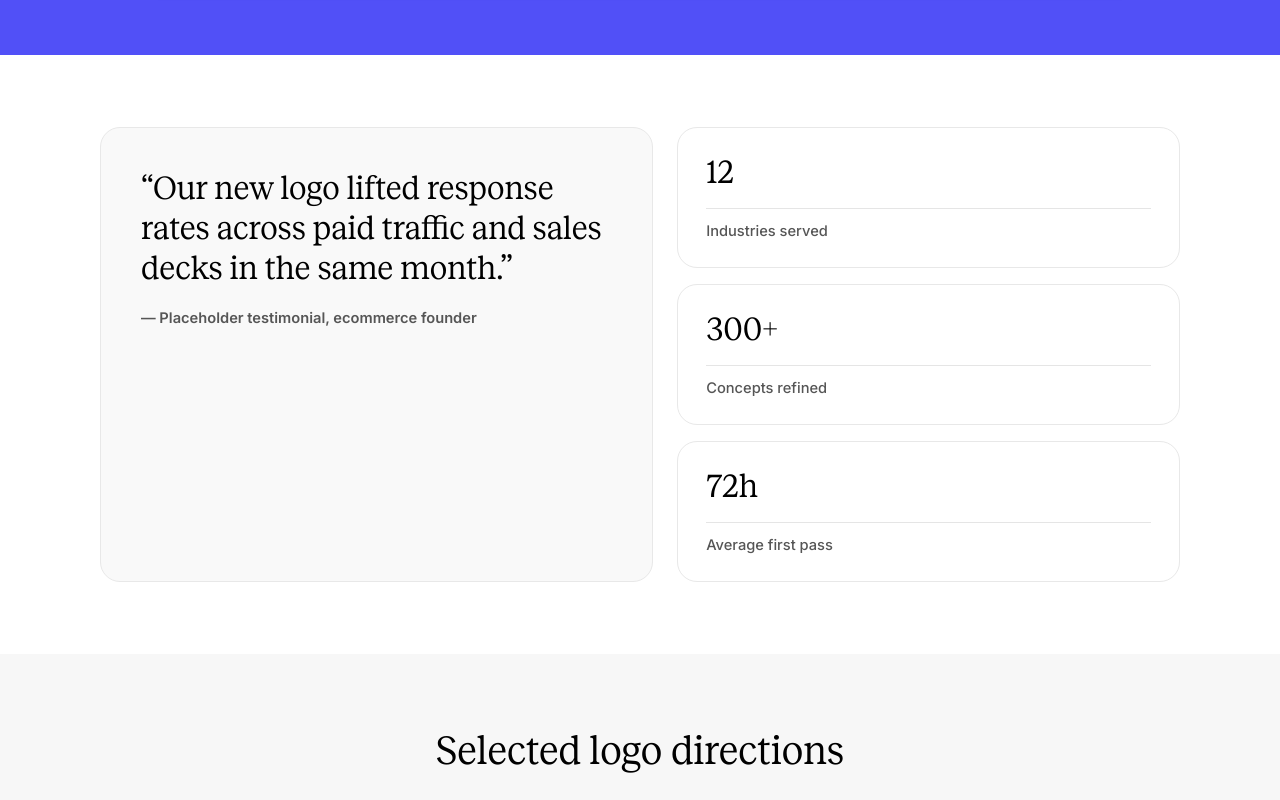
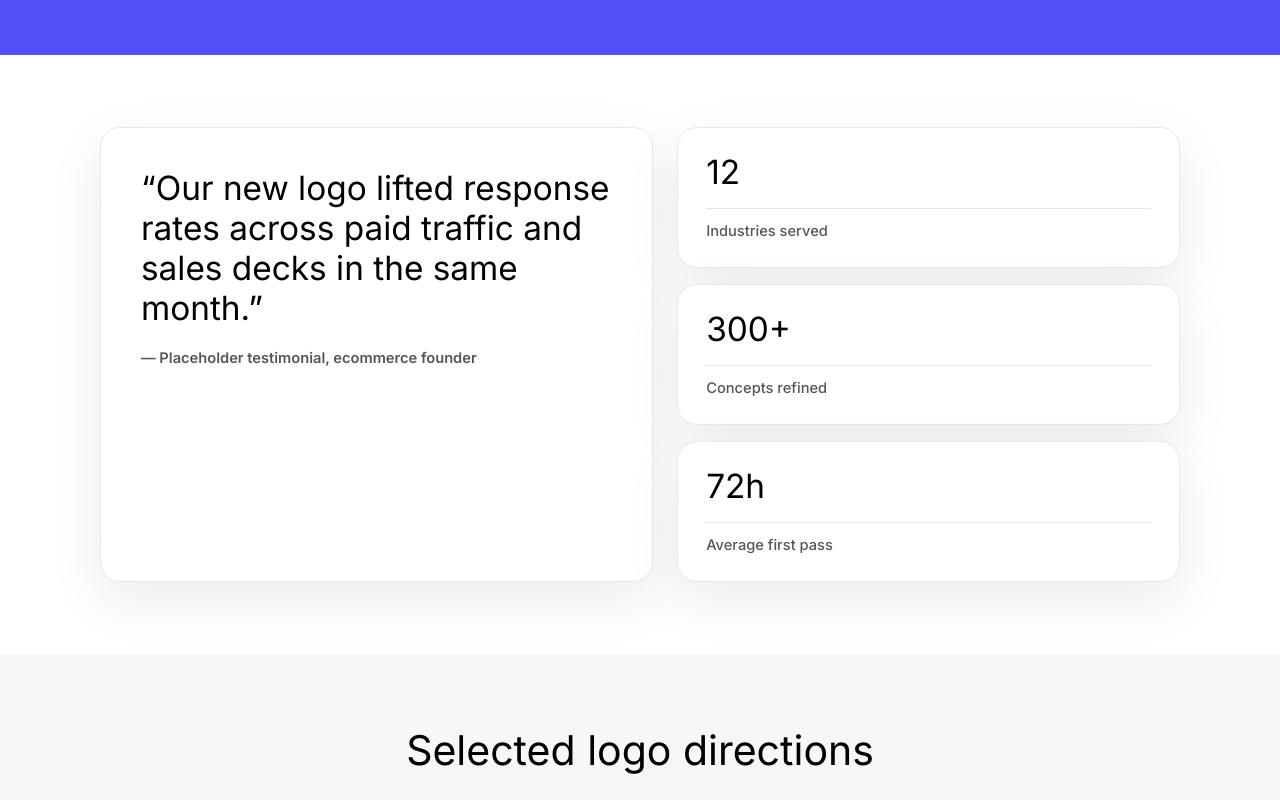
Before and after one commit to gericomaverick/logo-fountain, a Next.js app in the folder apps/web/: page /work in a window 1280 px wide. Shown: the part 860-1660 px from the top of the page. Built offline with nearby package versions, Linux system fonts and the light colour scheme.

Commit message:
feat(web): set Sfizia as heading font and tune proof section card styling

```diff
--- a/apps/web/src/app/globals.css
+++ b/apps/web/src/app/globals.css
@@ -10,7 +10,7 @@
   --color-background: var(--background);
   --color-foreground: var(--foreground);
   --font-sans: var(--font-inter);
-  --font-display: var(--font-reckless);
+  --font-display: var(--font-sfizia);
 }
 
 * {
@@ -25,7 +25,7 @@ body {
 }
 
 .font-display {
-  font-family: var(--font-reckless), Georgia, serif;
+  font-family: var(--font-display), Georgia, serif;
   font-weight: 400;
   letter-spacing: 0;
   line-height: 1.2;
--- a/apps/web/src/app/layout.tsx
+++ b/apps/web/src/app/layout.tsx
@@ -20,6 +20,17 @@ const reckless = localFont({
   ],
 });
 
+const sfizia = localFont({
+  variable: "--font-sfizia",
+  src: [
+    {
+      path: "../fonts/atipo-sfizia-regular.ttf",
+      weight: "400",
+      style: "normal",
+    },
+  ],
+});
+
 export const metadata: Metadata = {
   title: "Logo Fountain",
   description: "Premium direct-response logo design for growth-focused brands.",
@@ -32,7 +43,7 @@ export default function RootLayout({
 }>) {
   return (
     <html lang="en">
-      <body className={`${inter.variable} ${reckless.variable} lf-theme antialiased`}>{children}</body>
+      <body className={`${inter.variable} ${reckless.variable} ${sfizia.variable} lf-theme antialiased`}>{children}</body>
     </html>
   );
 }
--- a/apps/web/src/components/marketing/sections.tsx
+++ b/apps/web/src/components/marketing/sections.tsx
@@ -21,6 +21,7 @@ const sectionTokens = {
   border: "border border-black",
   subtleBorder: "border border-[#e8e8e8]",
   mutedCard: "bg-[#f9f9f9]",
+  panelShadow: "shadow-[0_18px_55px_rgba(0,0,0,0.08)]",
 };
 
 const defaultHeroTrustItems: TrustItem[] = [
@@ -114,7 +115,7 @@ function BylineWithAccent({ byline }: { byline: string }) {
 
 function StatCard({ item }: { item: StatItem }) {
   return (
-    <article className={`${sectionTokens.radius} ${sectionTokens.subtleBorder} bg-white px-6 py-6 md:px-7`}>
+    <article className={`${sectionTokens.radius} ${sectionTokens.subtleBorder} ${sectionTokens.panelShadow} bg-white px-6 py-6 md:px-7`}>
       <p className="font-display text-[length:var(--step-3)] leading-none tracking-tight text-black">{item.value}</p>
       <div className="mt-4 h-px w-full bg-black/10" aria-hidden />
       <p className="mt-3 text-[length:var(--step--1)] font-medium text-muted">{item.label}</p>
@@ -123,7 +124,7 @@ function StatCard({ item }: { item: StatItem }) {
 }
 
 export function HeroCenter({
-  eyebrow,
+  eyebrow = "",
   hello,
   title,
   body,
@@ -131,7 +132,7 @@ export function HeroCenter({
   secondary,
   trust,
 }: {
-  eyebrow: string;
+  eyebrow?: string;
   hello?: ReactNode;
   title: string;
   body: string;
@@ -179,7 +180,7 @@ export function ProofStatsRow({ quote, byline, stats }: { quote: string; byline:
     <section className="bg-white">
       <SectionContainer>
         <div className="grid gap-6 lg:grid-cols-[1.1fr_1fr]">
-          <article className={`${sectionTokens.radius} ${sectionTokens.subtleBorder} ${sectionTokens.mutedCard} p-7 md:p-10`}>
+          <article className={`${sectionTokens.radius} ${sectionTokens.subtleBorder} ${sectionTokens.panelShadow} bg-white p-7 md:p-10`}>
             <p className="font-display text-[length:var(--step-3)] leading-[1.2] text-black">“{quote}”</p>
             <p className="mt-5 text-[length:var(--step--1)] font-semibold text-muted">{byline}</p>
           </article>
```
